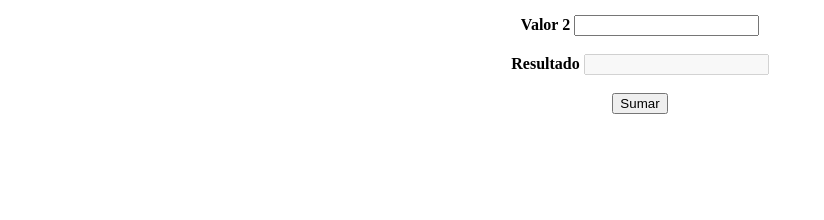
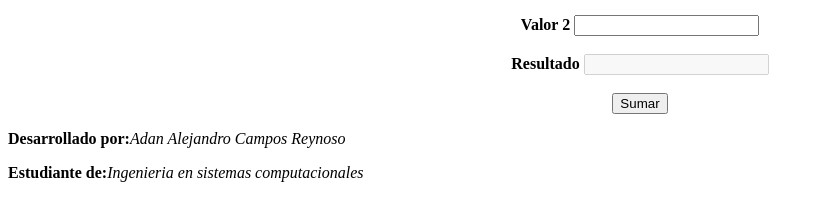
Before and after one commit to AdanAlejandro2000/AdanAlejandro2000.github.io, a plain HTML site: page index.html in a window 1280 px wide. Shown: the part 104-324 px from the top of the page, without its empty margins (0-824 px from the left). Drawn offline with Linux system fonts and the light colour scheme.

Commit message:
Update index.html

```diff
--- a/index.html
+++ b/index.html
@@ -4,6 +4,7 @@
     <meta charset="UTF-8">
     <meta name="viewport" content="width=device-width, initial-scale=1.0">
     <title>Document</title>
+    <link rel="stylesheet" href="style.css">
 </head>
 <body>
     <center>
@@ -31,6 +32,9 @@
         </form>
     </center>
 
+    <p><strong>Desarrollado por:</strong><i>Adan Alejandro Campos Reynoso</i></p>
+    <p><strong>Estudiante de:</strong><i>Ingenieria en sistemas computacionales</i></p>
+
     <script type="text/javascript" src="js/eventos.JS"></script>
 
 </body>
```
